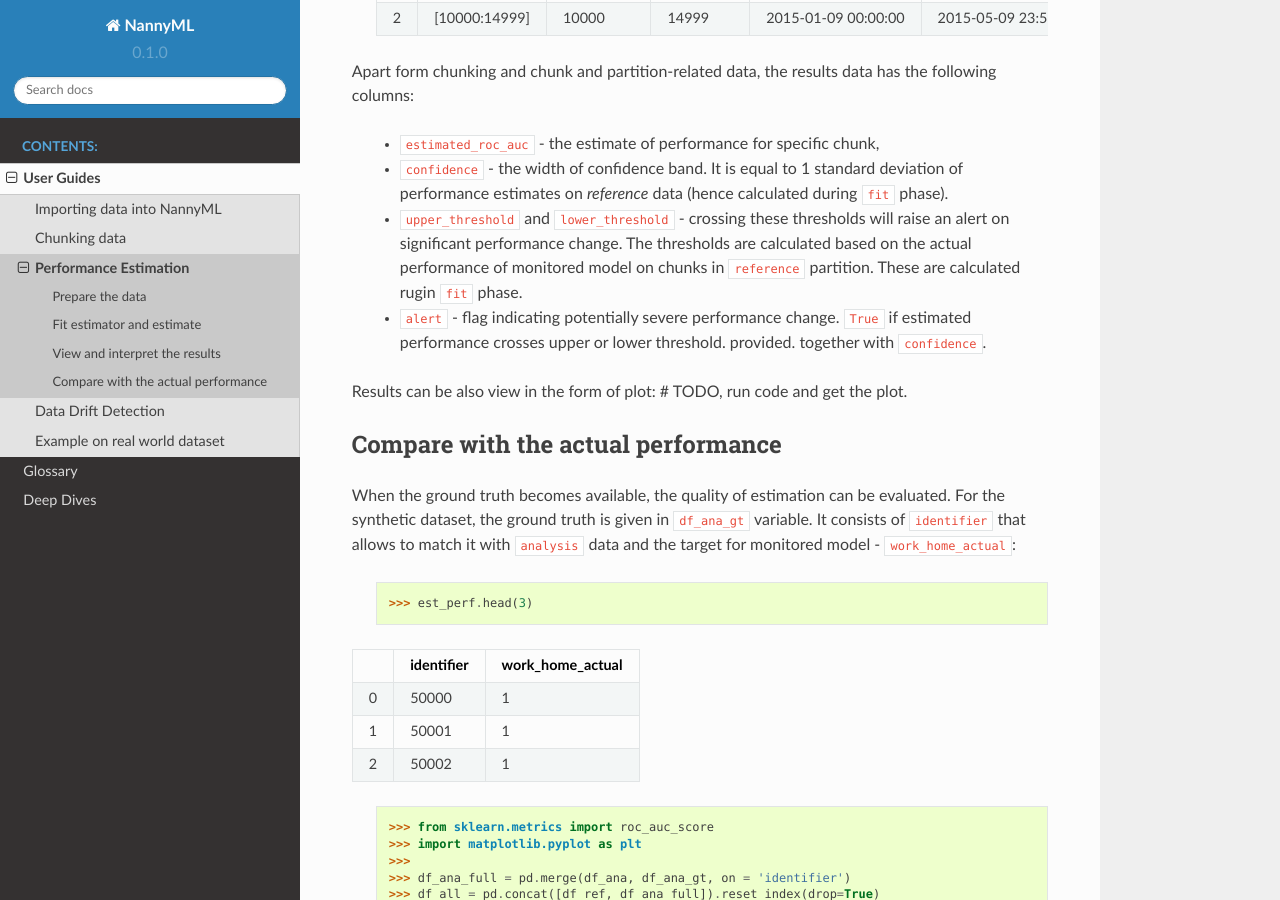
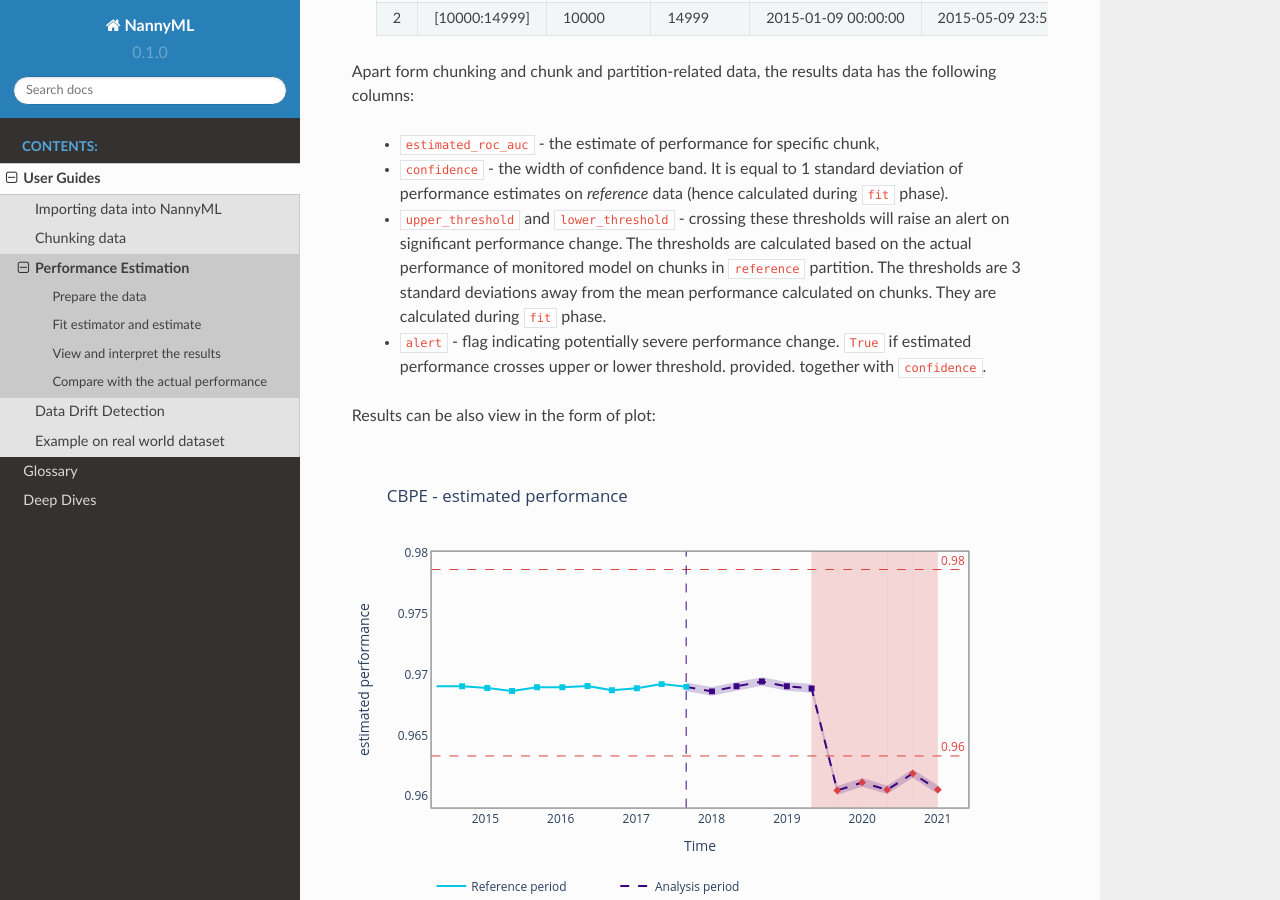
Before and after one commit to NannyML/nannyml, a Sphinx documentation site: the page built from docs/guides/performance_estimation.rst, in a window 1280 px wide and 900 px high, scrolled down 1846 px. Built offline with Sphinx 7.4.7 and the Read the Docs theme 2.0.0, drawn with Linux system fonts in a browser that asks for light colours; pages that are not in the unit, such as notebooks, are missing from menus.

Commit message:
minor updates

```diff
--- a/docs/guides/chunking_your_data.rst
+++ b/docs/guides/chunking_your_data.rst
@@ -274,9 +274,9 @@ understanding.
 Not enough chunks
 ~~~~~
 Sometimes selected chunking method may result in not enough chunks being generated in the ``reference``
-period. NannyML calculates thresholds based on variability of metrics on ``reference`` chunks (# TODO links here to
-either deep dives or guides - depending where we describe thresholds for PE and DD). Having 6 chunks is far from
-optimum but a reasonable minimum. If there is less than 6 chunks, warning will be raised:
+period. NannyML calculates thresholds based on variability of metrics on ``reference`` chunks (see how thresholds are
+calculated for :ref:`performance estimation<performance-estimation-thresholds>`). Having 6 chunks is
+far from optimum but a reasonable minimum. If there is less than 6 chunks, warning will be raised:
 
     .. code-block:: python
         >>> cbpe = nml.CBPE(model_metadata=md, chunk_number=5)
--- a/docs/guides/performance_estimation.rst
+++ b/docs/guides/performance_estimation.rst
@@ -97,6 +97,8 @@ The results can be investigated in the form of data:
     |  2 | [10000:14999] |         10000 |       14999 | 2015-01-09 00:00:00 | 2015-05-09 23:59:59 | reference   |            0.968657 |   0.00035752 |           0.97866 |          0.963317 | False   |
     +----+---------------+---------------+-------------+---------------------+---------------------+-------------+---------------------+--------------+-------------------+-------------------+---------+
 
+.. _performance-estimation-thresholds:
+
 Apart form chunking and chunk and partition-related data, the results data has the following columns:
 
  - ``estimated_roc_auc`` - the estimate of performance for specific chunk,
@@ -104,13 +106,15 @@ Apart form chunking and chunk and partition-related data, the results data has t
    `reference` data (hence calculated during ``fit`` phase).
  - ``upper_threshold`` and ``lower_threshold`` - crossing these thresholds will raise an alert on significant
    performance change. The thresholds are calculated based on the actual performance of monitored model on chunks in
-   ``reference`` partition. These are calculated rugin ``fit`` phase.
+   ``reference`` partition. The thresholds are 3 standard deviations away from the mean performance calculated on chunks.
+   They are calculated during ``fit`` phase.
  - ``alert`` - flag indicating potentially severe performance change. ``True`` if estimated performance crosses upper
    or lower threshold.
    provided. together with ``confidence``.
 
 Results can be also view in the form of plot:
-# TODO, run code and get the plot.
+
+.. image:: ../_static/performance_estimation_guide_synth.svg
 
 
 Compare with the actual performance
```
Also changed, not shown: docs/_static/performance_estimation_guide_synth.svg (added).
